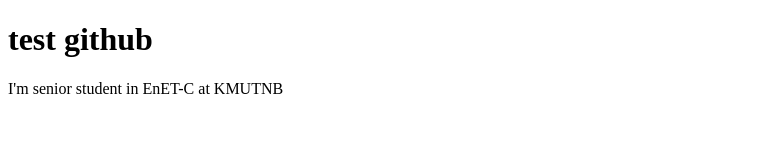
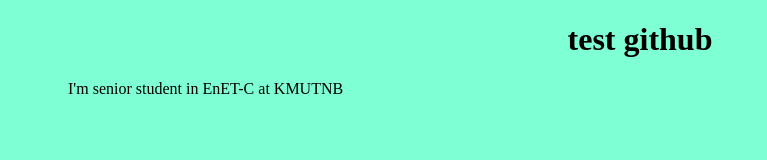
Before and after one commit to Jaktorn/Github_lab_webapp, a plain HTML site: page index.html in a window 1280 px wide. Shown: the whole page, without its empty margins (0-767 px from the left). Drawn offline with Linux system fonts and the light colour scheme; files that its build step writes are made by us from their sources.

Commit message:
update index and create css

```diff
--- /dev/null
+++ b/index.css
@@ -0,0 +1,11 @@
+body{
+    background-color: aquamarine;
+
+}
+h1{
+    text-align: center;
+}
+
+p{
+    text-indent: 60px;
+}
--- a/index.html
+++ b/index.html
@@ -4,6 +4,7 @@
     <meta charset="UTF-8">
     <meta name="viewport" content="width=device-width, initial-scale=1.0">
     <title>Document</title>
+    <link rel="stylesheet" href="css/index.css">
 </head>
 <body>
     <h1>test github</h1>
```
